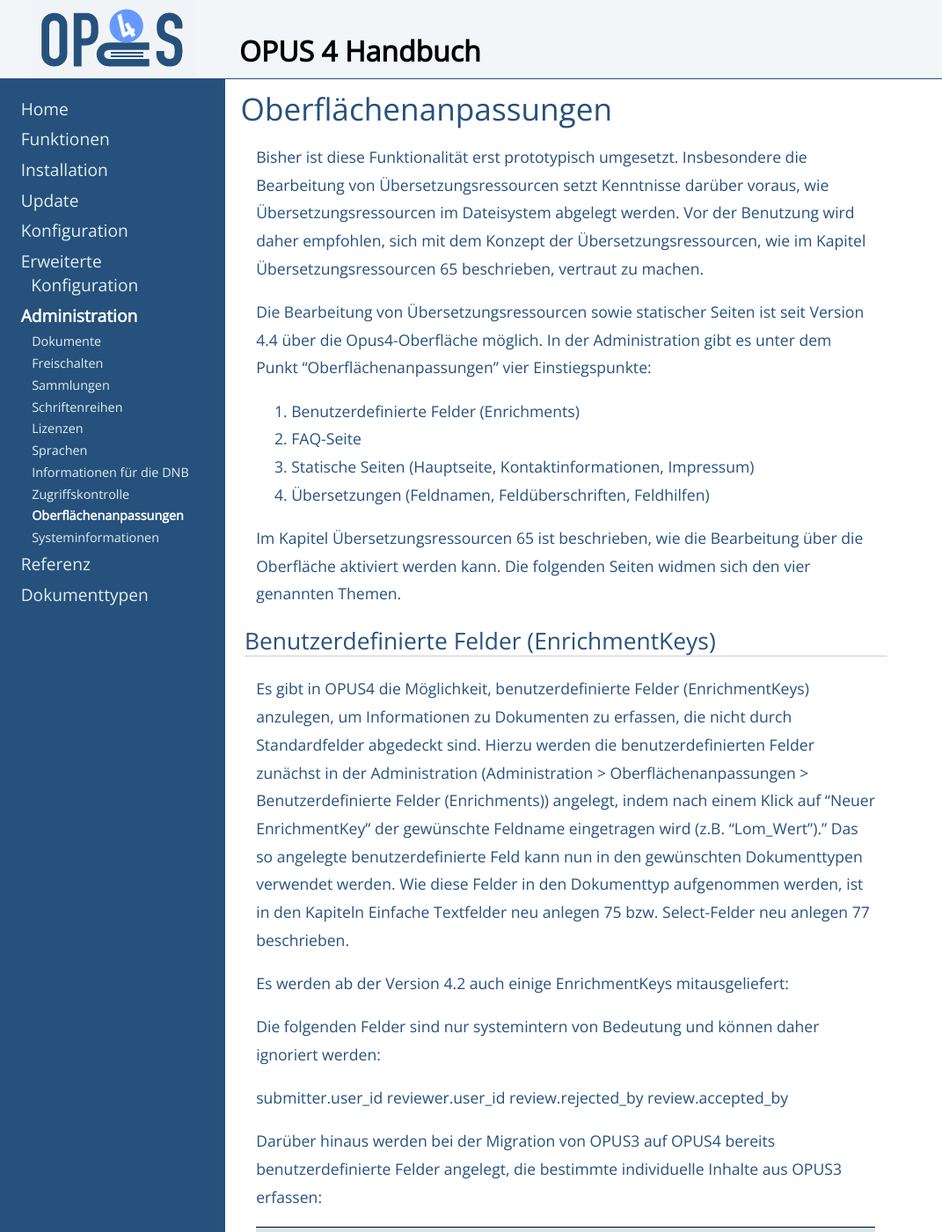
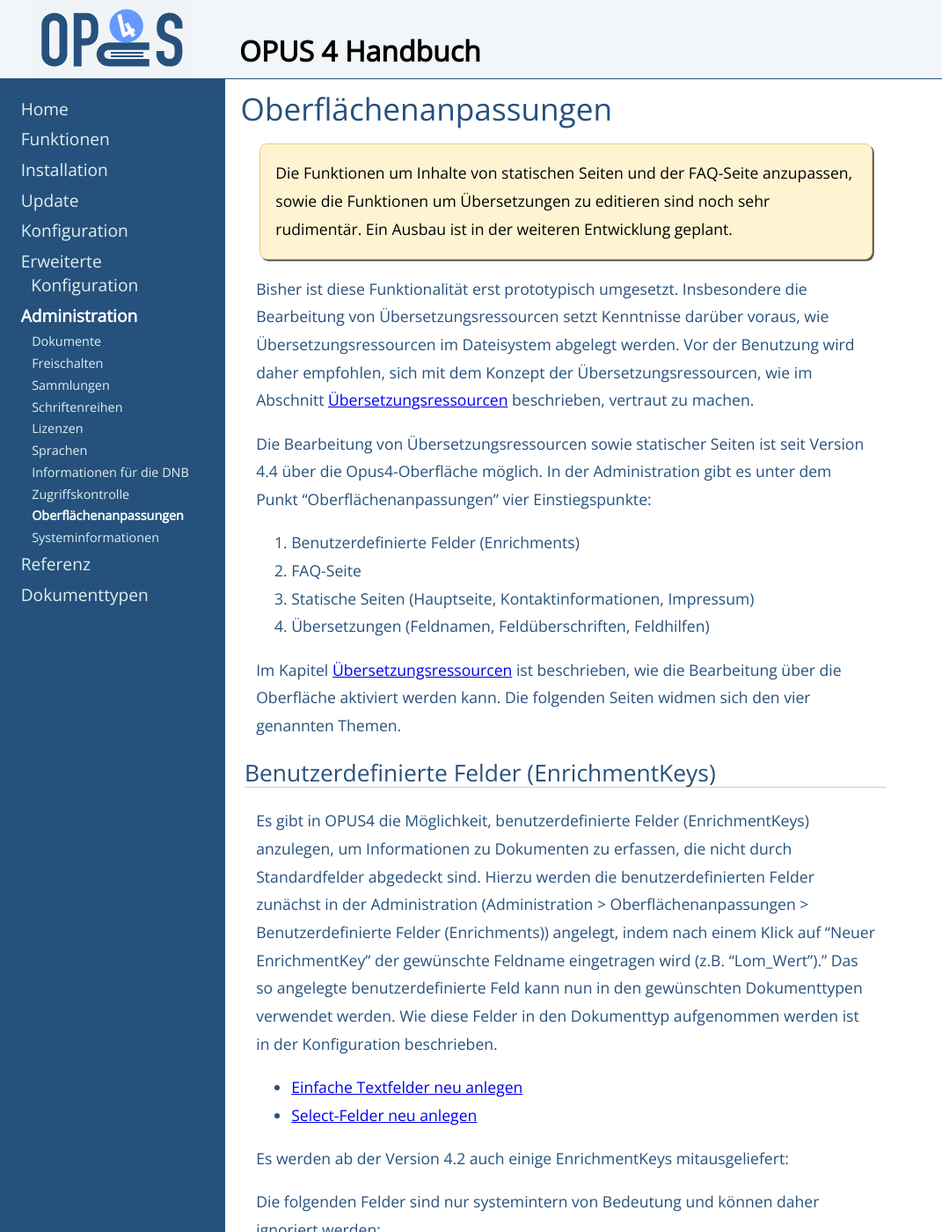
Before and after one commit to OPUS4/userdoc, a Jekyll site: the page built from admin/userinterface.md, in a window 1280 px wide and 1400 px high. Shown: the whole window at 88% size, without its empty margins (0-1071 px from the left). Built offline with Jekyll 4.4.1, drawn with Linux system fonts in a browser that asks for light colours; some of the changed text lies outside the part shown.

Commit message:
#9 Formatierung. Verlinkung.

```diff
--- a/admin/userinterface.md
+++ b/admin/userinterface.md
@@ -5,11 +5,16 @@ weight: 90
 
 # Oberflächenanpassungen
 
+<p class="note">
+Die Funktionen um Inhalte von statischen Seiten und der FAQ-Seite anzupassen, sowie die Funktionen um Übersetzungen zu
+editieren sind noch sehr rudimentär. Ein Ausbau ist in der weiteren Entwicklung geplant.
+</p>
+
 Bisher ist diese Funktionalität erst prototypisch umgesetzt. Insbesondere die Bearbeitung von
 Übersetzungsressourcen setzt Kenntnisse darüber voraus, wie Übersetzungsressourcen im
 Dateisystem abgelegt werden. Vor der Benutzung wird daher empfohlen, sich mit dem Konzept der
-Übersetzungsressourcen, wie im Kapitel Übersetzungsressourcen 65 beschrieben, vertraut zu
-machen.
+Übersetzungsressourcen, wie im Abschnitt [Übersetzungsressourcen][TRANSLATIONS]
+beschrieben, vertraut zu machen.
 
 Die Bearbeitung von Übersetzungsressourcen sowie statischer Seiten ist seit Version 4.4 über die
 Opus4-Oberfläche möglich. In der Administration gibt es unter dem Punkt "Oberflächenanpassungen"
@@ -20,7 +25,7 @@ vier Einstiegspunkte:
 3. Statische Seiten (Hauptseite, Kontaktinformationen, Impressum)
 4. Übersetzungen (Feldnamen, Feldüberschriften, Feldhilfen)
 
-Im Kapitel Übersetzungsressourcen 65 ist beschrieben, wie die Bearbeitung über die Oberfläche
+Im Kapitel [Übersetzungsressourcen][TRANSLATIONS] ist beschrieben, wie die Bearbeitung über die Oberfläche
 aktiviert werden kann. Die folgenden Seiten widmen sich den vier genannten Themen.
 
 ## Benutzerdefinierte Felder (EnrichmentKeys)
@@ -31,17 +36,20 @@ werden die benutzerdefinierten Felder zunächst in der Administration (Administr
 Oberflächenanpassungen > Benutzerdefinierte Felder (Enrichments)) angelegt, indem nach einem
 Klick auf "Neuer EnrichmentKey" der gewünschte Feldname eingetragen wird (z.B. "Lom_Wert")."
 Das so angelegte benutzerdefinierte Feld kann nun in den gewünschten Dokumenttypen verwendet
-werden. Wie diese Felder in den Dokumenttyp aufgenommen werden, ist in den Kapiteln Einfache
-Textfelder neu anlegen 75 bzw. Select-Felder neu anlegen 77 beschrieben.
+werden. Wie diese Felder in den Dokumenttyp aufgenommen werden ist in der Konfiguration
+beschrieben.
+
+* [Einfache Textfelder neu anlegen](../configext/fields.html#einfache-textfelder-neu-anlegen)
+* [Select-Felder neu anlegen](../configext/fields.html#select-felder-neu-anlegen)
 
 Es werden ab der Version 4.2 auch einige EnrichmentKeys mitausgeliefert:
 
 Die folgenden Felder sind nur systemintern von Bedeutung und können daher ignoriert werden:
 
-submitter.user_id
-reviewer.user_id
-review.rejected_by
-review.accepted_by
+    submitter.user_id
+    reviewer.user_id
+    review.rejected_by
+    review.accepted_by
 
 Darüber hinaus werden bei der Migration von OPUS3 auf OPUS4 bereits benutzerdefinierte Felder
 angelegt, die bestimmte individuelle Inhalte aus OPUS3 erfassen:
```
Also changed, not shown: other parts of admin/userinterface.md (+5 -3 lines), admin/info.md (+7 -5 lines), admin/security.md (+24 -24 lines).
